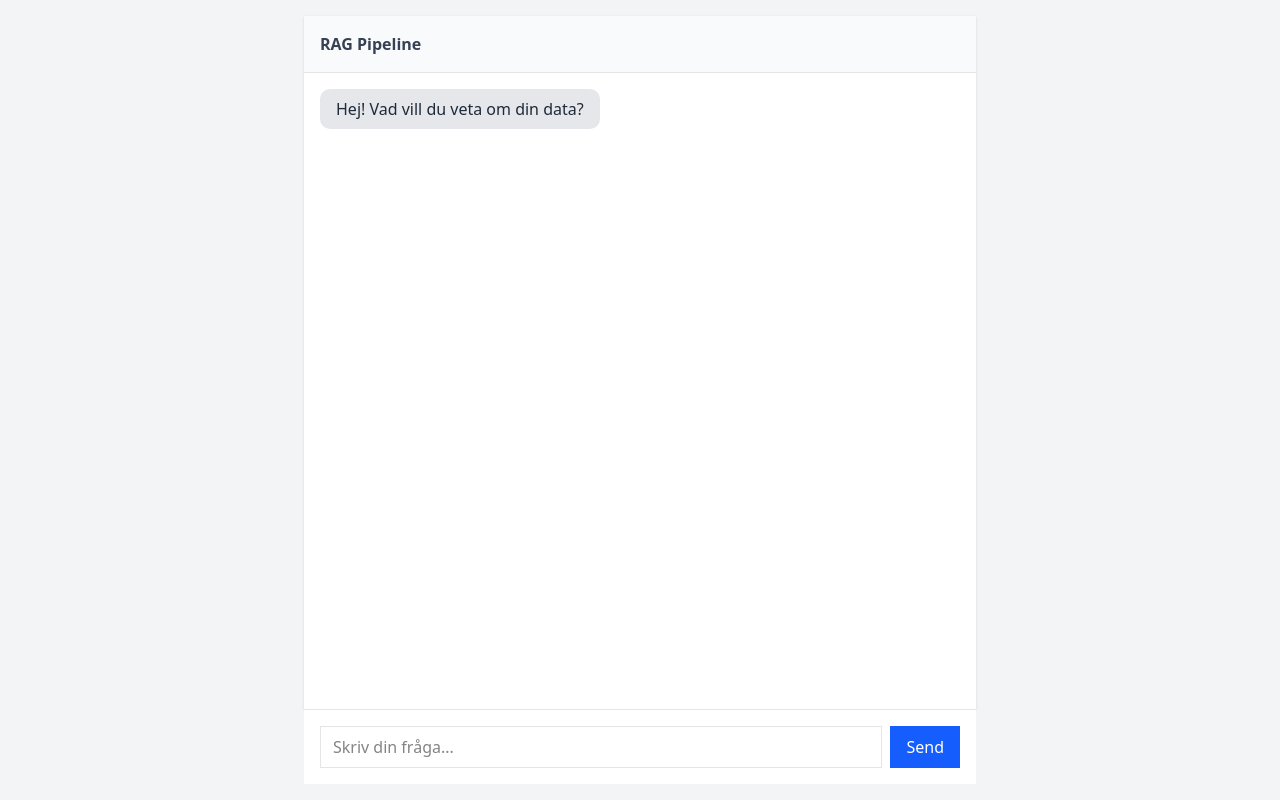
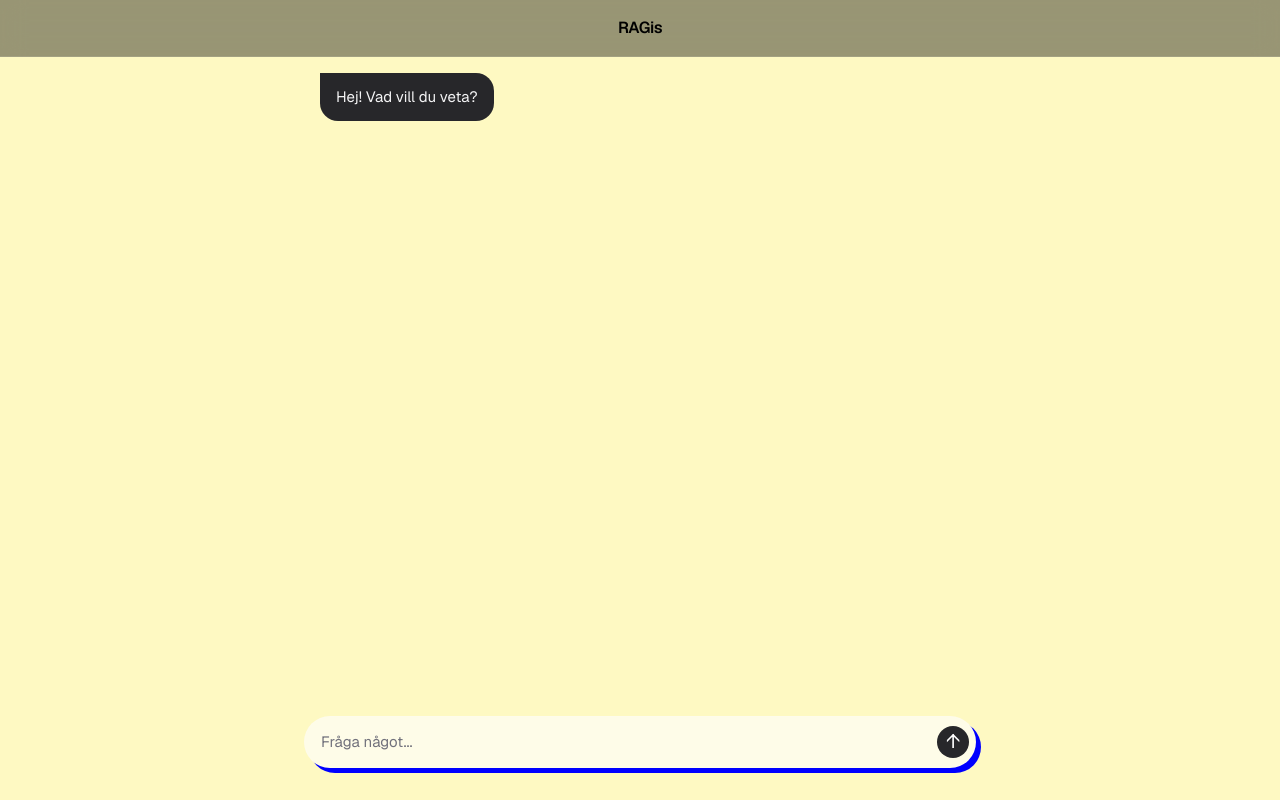
Before and after one commit to Jepennn/RAG-system, a Next.js app in the folder frontend/: page / in a window 1280 px wide. Built offline with nearby package versions, Linux system fonts and the light colour scheme.

Commit message:
added post function

```diff
--- a/frontend/app/page.tsx
+++ b/frontend/app/page.tsx
@@ -3,37 +3,50 @@
 import { useState } from "react";
 
 export default function Chat() {
-  // --- 1. MINNET ---
   const [messages, setMessages] = useState([
-    { role: "ai", text: "Hej! Vad vill du veta om din data?" },
+    { role: "ai", text: "Hej! Vad vill du veta?" },
   ]);
   const [inputValue, setInputValue] = useState("");
 
-  // --- 3. FUNKTIONEN FÖR ATT SKICKA ---
   const handleSend = async () => {
-    if (!inputValue.trim()) return; // Skicka inget om det är tomt
+    if (!inputValue.trim()) return;
 
-    // Lägg till det nya meddelandet i listan
-    setMessages([...messages, { role: "user", text: inputValue }]);
-
-    // Töm skrivrutan
+    const userMessage = { role: "user", text: inputValue };
+    setMessages((prev) => [...prev, userMessage]);
+    const currentInput = inputValue; // Spara undan värdet innan vi tömmer det
     setInputValue("");
 
-    const response = await fetch("http://localhost:8000");
+    try {
+      const response = await fetch("http://localhost:8000", {
+        method: "POST",
+        headers: {
+          "Content-Type": "application/json",
+        },
+        body: JSON.stringify({ text: currentInput }), // Skickar datan till FastAPI
+      });
+
+      if (!response.ok) throw new Error("Serverfel");
+
       const data = await response.json();
-    console.log(data.reply);
       setMessages((prev) => [...prev, { role: "ai", text: data.reply }]);
+    } catch (error) {
+      setMessages((prev) => [
+        ...prev,
+        { role: "ai", text: "Kunde inte ansluta till RAGis-servern." },
+      ]);
+    }
   };
 
   return (
-    <div className="flex flex-col h-screen bg-gray-100 p-4">
-      <div className="flex-1 max-w-2xl w-full mx-auto bg-white flex flex-col shadow-sm">
-        <div className="p-4 border-b bg-gray-50">
-          <h2 className="font-bold text-gray-700">RAG Pipeline</h2>
+    <div className="flex flex-col h-screen bg-yellow-100 text-white font-sans antialiased">
+      {/* --- HEADER --- */}
+      <div className="flex p-4 bg-black/40 backdrop-blur-md sticky top-0 z-10 border-b border-white/10 justify-center">
+        <h2 className="font-semibold text-m tracking-tight text-black">
+          RAGis
+        </h2>
       </div>
 
-        {/* --- VISA MEDDELANDEN --- */}
-        <div className="flex-1 p-4 overflow-y-auto space-y-4">
+      <div className="flex-1 overflow-y-auto p-4 space-y-4 w-full max-w-2xl mx-auto">
         {messages.map((msg, index) => (
           <div
             key={index}
@@ -42,10 +55,10 @@ export default function Chat() {
             }`}
           >
             <div
-                className={`p-2 px-4 rounded-lg ${
+              className={`max-w-[80%] p-3 px-4 rounded-2xl text-[15px] leading-relaxed ${
                 msg.role === "user"
-                    ? "bg-blue-600 text-white"
-                    : "bg-gray-200 text-gray-800"
+                  ? "bg-blue-600 text-white rounded-tr-none"
+                  : "bg-zinc-800 text-zinc-100 rounded-tl-none"
               }`}
             >
               {msg.text}
@@ -53,24 +66,24 @@ export default function Chat() {
           </div>
         ))}
       </div>
-      </div>
 
-      <div className="max-w-2xl w-full mx-auto bg-white p-4 flex gap-2 border-t">
+      <div className="p-4 pb-8 bg-yellow-100">
+        <div className="max-w-2xl w-full mx-auto flex gap-2 items-center bg-yellow-50 border border-white/10 p-1.5 pl-4 rounded-full focus-within:border-white/20 transition-all shadow-[5px_5px_0px_0px_rgba(0,0,255,1)]">
           <input
             type="text"
-          placeholder="Skriv din fråga..."
-          className="flex-1 border px-3 py-2 outline-none focus:border-blue-500"
-          // --- 2. KOPPLING TILL INPUT ---
+            placeholder="Fråga något..."
+            className="flex-1 text-black bg-transparent py-2 outline-none text-[15px] placeholder:text-zinc-500"
             value={inputValue}
             onChange={(e) => setInputValue(e.target.value)}
-          onKeyDown={(e) => e.key === "Enter" && handleSend()} // Skicka med Enter
+            onKeyDown={(e) => e.key === "Enter" && handleSend()}
           />
           <button
             onClick={handleSend}
-          className="bg-blue-600 text-white px-4 py-2 hover:bg-blue-700 cursor-pointer transition-colors"
+            className="bg-zinc-800 text-white h-8 w-8 flex items-center justify-center rounded-full hover:bg-zinc-200 transition-colors cursor-pointer"
           >
-          Send
+            <span className="text-xl mb-0.5">↑</span>
           </button>
+        </div>
       </div>
     </div>
   );
```
Also changed, not shown: 1 other file (tests, documents, lock files or other folders). Lines whose indentation alone changed are shown as unchanged.
